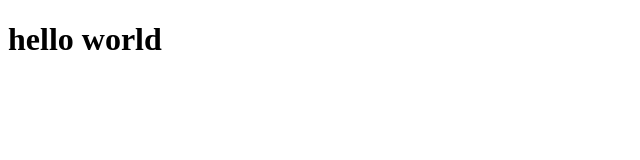
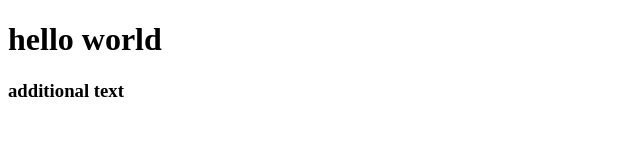
Before and after one commit to calebmackdavenport/Learning-Git, a plain HTML site: page index.html in a window 1280 px wide. Shown: the whole page, without its empty margins (0-640 px from the left). Drawn offline with Linux system fonts and the light colour scheme.

Commit message:
update to index.html

```diff
--- a/index.html
+++ b/index.html
@@ -8,5 +8,6 @@
 </head>
 <body>
     <h1>hello world</h1>
+    <h3>additional text</h3>
 </body>
 </html>
```
